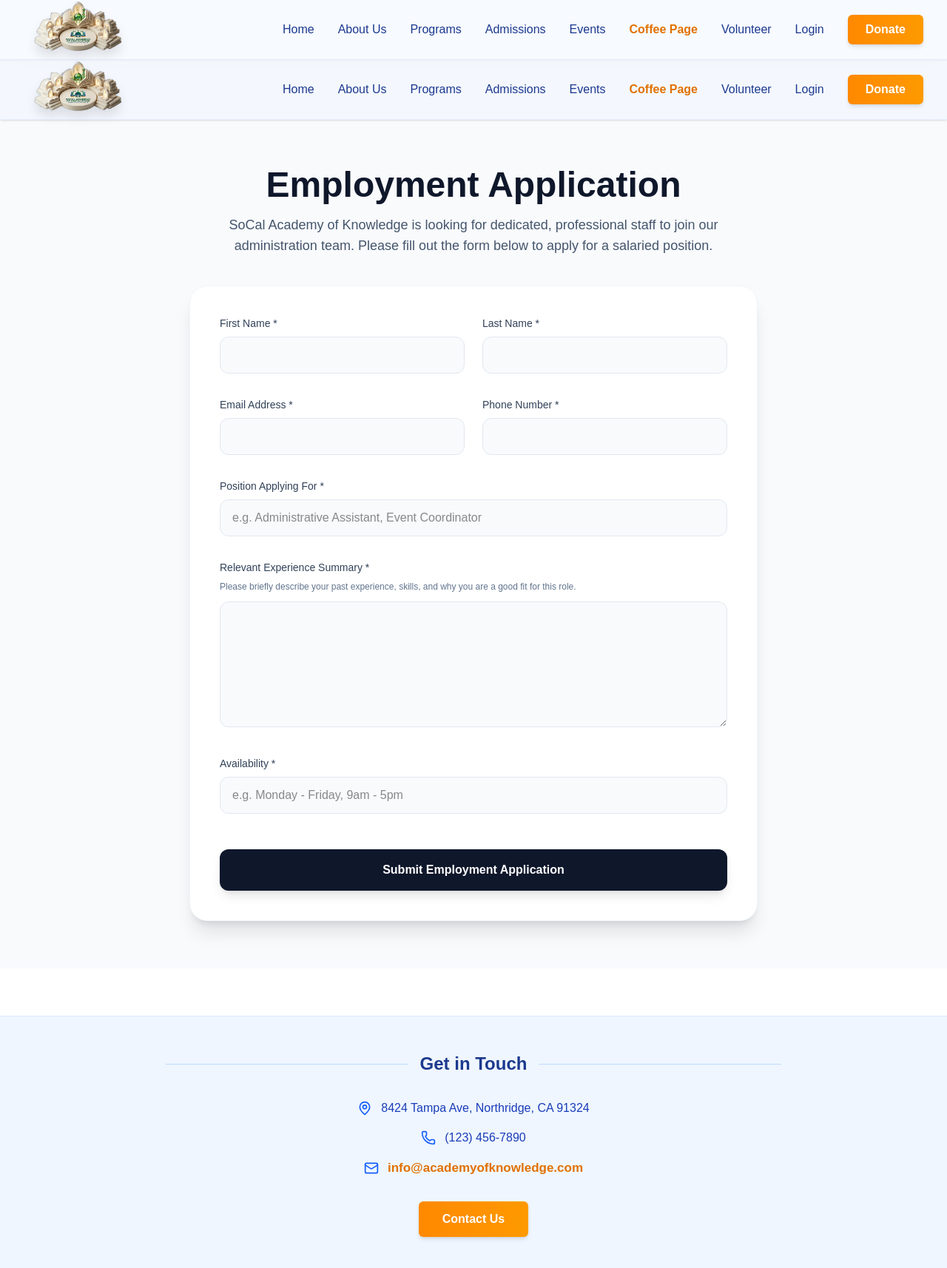
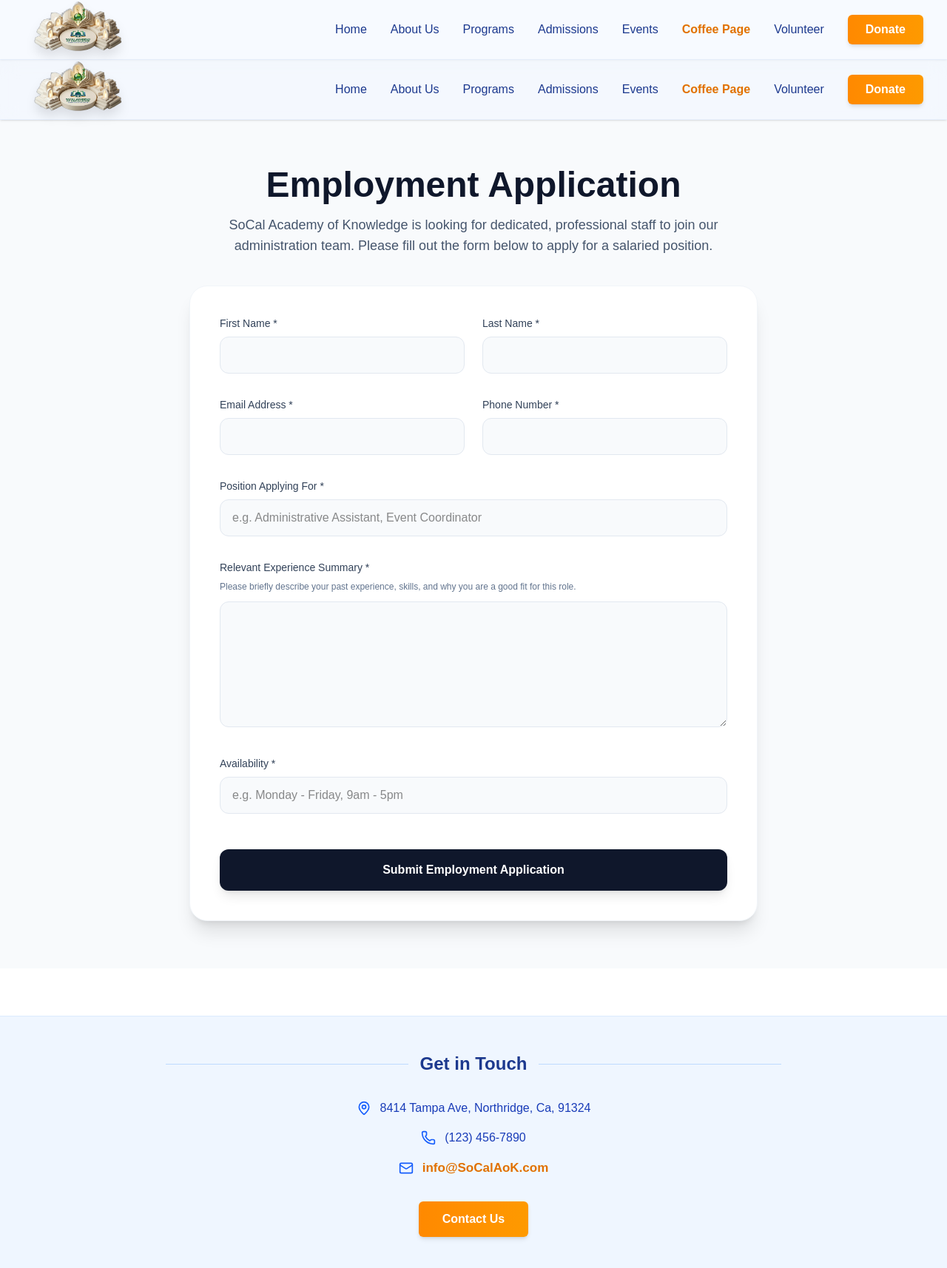
Before and after one commit to aokiqra786/daralilm-website, a Next.js app: page /apply/staff in a window 1280 px wide. Shown: the top 1714 px of the page at 74% size. Built offline with nearby package versions, Linux system fonts and the light colour scheme; no server answers; a web font is replaced by a local one.

Commit message:
Update address, email, and disable portal menu links

```diff
--- a/src/app/contact/page.tsx
+++ b/src/app/contact/page.tsx
@@ -57,7 +57,7 @@ export default function ContactPage() {
                 </div>
                 <div className="ml-5">
                   <h3 className="text-xl font-bold text-slate-800">Our Location</h3>
-                  <p className="text-slate-600 mt-2 text-lg">8424 Tampa Ave<br />Northridge, CA 91324</p>
+                  <p className="text-slate-600 mt-2 text-lg">8414 Tampa Ave<br />Northridge, Ca, 91324</p>
                 </div>
               </div>
 
@@ -83,8 +83,8 @@ export default function ContactPage() {
                 <div className="ml-5">
                   <h3 className="text-xl font-bold text-slate-800">Email</h3>
                   <p className="text-slate-600 mt-2 text-lg">
-                    <a href="mailto:info@academyofknowledge.com" className="hover:text-blue-600 transition-colors">
-                      info@academyofknowledge.com
+                    <a href="mailto:info@SoCalAoK.com" className="hover:text-blue-600 transition-colors">
+                      info@SoCalAoK.com
                     </a>
                   </p>
                 </div>
--- a/src/components/Footer.tsx
+++ b/src/components/Footer.tsx
@@ -19,7 +19,7 @@ export default function Footer() {
         <div className="flex flex-col items-center space-y-4 mb-8">
           <div className="flex items-center text-blue-800">
             <MapPin className="h-5 w-5 mr-3 text-blue-600" />
-            <span>8424 Tampa Ave, Northridge, CA 91324</span>
+            <span>8414 Tampa Ave, Northridge, Ca, 91324</span>
           </div>
           <div className="flex items-center text-blue-800">
             <Phone className="h-5 w-5 mr-3 text-blue-600" />
@@ -27,7 +27,7 @@ export default function Footer() {
           </div>
           <div className="flex items-center text-blue-800">
             <Mail className="h-5 w-5 mr-3 text-blue-600" />
-            <a href="mailto:info@academyofknowledge.com" className="hover:underline text-amber-600 font-semibold text-[17px]">info@academyofknowledge.com</a>
+            <a href="mailto:info@SoCalAoK.com" className="hover:underline text-amber-600 font-semibold text-[17px]">info@SoCalAoK.com</a>
           </div>
         </div>
 
--- a/src/components/Header.tsx
+++ b/src/components/Header.tsx
@@ -2,34 +2,10 @@
 
 import Link from "next/link";
 import Image from "next/image";
-import { useState, useEffect } from "react";
-import { createClient } from "@/utils/supabase/client";
+import { useState } from "react";
 
 export default function Header() {
   const [isMobileMenuOpen, setIsMobileMenuOpen] = useState(false);
-  const [user, setUser] = useState<any>(null);
-
-  useEffect(() => {
-    const supabase = createClient();
-
-    // Get initial session
-    supabase.auth.getUser().then(({ data: { user } }) => {
-      setUser(user);
-    });
-
-    // Listen for changes
-    const { data: { subscription } } = supabase.auth.onAuthStateChange((_event, session) => {
-      setUser(session?.user ?? null);
-    });
-
-    return () => subscription.unsubscribe();
-  }, []);
-
-  const handleLogout = async () => {
-    const supabase = createClient();
-    await supabase.auth.signOut();
-    window.location.href = '/admin';
-  };
 
   return (
     <header className="w-full bg-blue-50/50 backdrop-blur-md sticky top-0 z-50 border-b border-blue-100/50 shadow-sm">
@@ -64,11 +40,6 @@ export default function Header() {
               <Link href="/coffee" className="text-amber-600 hover:text-amber-800 font-bold transition-colors">Coffee Page</Link>
               <Link href="/volunteers" className="text-blue-900 hover:text-blue-700 font-medium transition-colors">Volunteer</Link>
 
-              {user ? (
-                <Link href="/admin" className="text-indigo-700 hover:text-indigo-900 font-semibold transition-colors">Portal</Link>
-              ) : (
-                <Link href="/admin" className="text-blue-900 hover:text-blue-700 font-medium transition-colors">Login</Link>
-              )}
             </nav>
 
             <Link
@@ -109,12 +80,6 @@ export default function Header() {
             <Link href="/coffee" onClick={() => setIsMobileMenuOpen(false)} className="text-amber-600 font-bold text-lg border-b border-blue-100 pb-2">Coffee Page</Link>
             <Link href="/volunteers" onClick={() => setIsMobileMenuOpen(false)} className="text-blue-900 font-medium text-lg border-b border-blue-100 pb-2">Volunteer</Link>
 
-            {user ? (
-              <Link href="/admin" onClick={() => setIsMobileMenuOpen(false)} className="text-indigo-700 font-medium text-lg border-b border-blue-100 pb-2">Portal Dashboard</Link>
-            ) : (
-              <Link href="/admin" onClick={() => setIsMobileMenuOpen(false)} className="text-blue-900 font-medium text-lg border-b border-blue-100 pb-2">Login</Link>
-            )}
-
             <Link href="/donate" onClick={() => setIsMobileMenuOpen(false)} className="text-blue-900 font-medium text-lg border-b border-blue-100 pb-2">Donate</Link>
             <Link href="/contact" onClick={() => setIsMobileMenuOpen(false)} className="text-blue-900 font-medium text-lg border-b border-blue-100 pb-2">Contact Us</Link>
           </nav>
```
